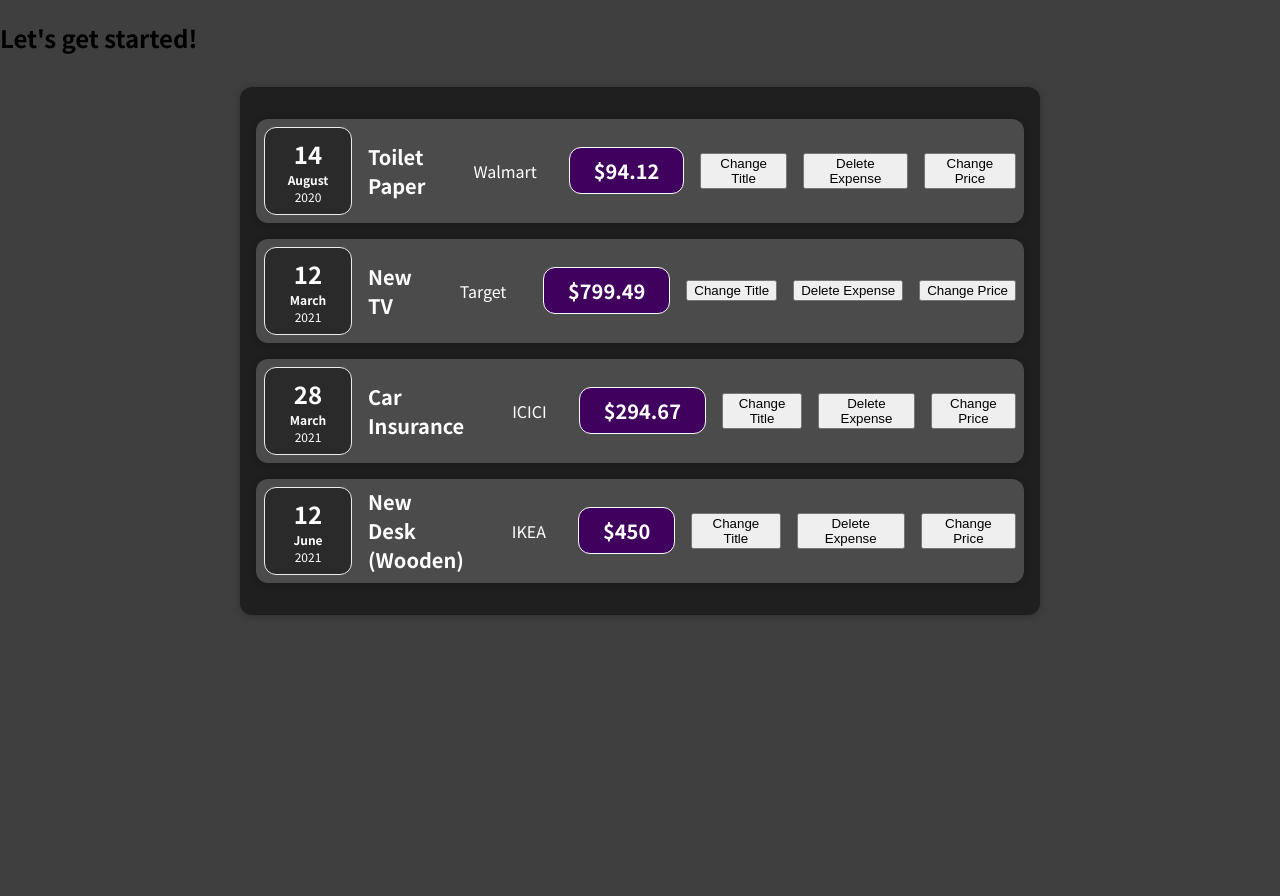
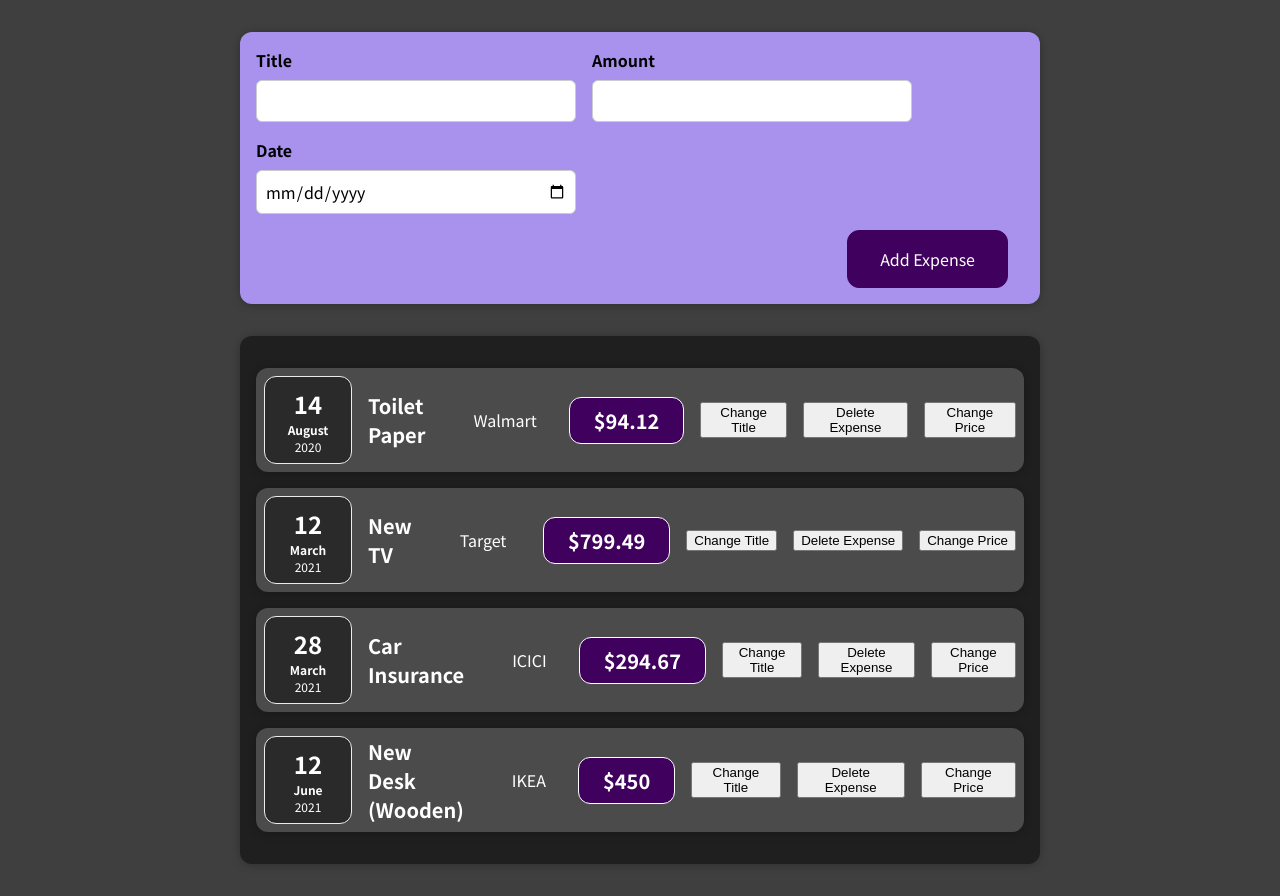
Before and after one commit to Immernachtreich/Frontend-Development, a React (Create React App) app in the folder React-Guide/: page / in a window 1280 px wide. Before the commit the page ends 800 px from the top, so only its background shows below. Built offline with nearby package versions, Linux system fonts and the light colour scheme.

Commit message:
Added an add expense form

```diff
--- a/React-Guide/src/App.js
+++ b/React-Guide/src/App.js
@@ -1,6 +1,10 @@
+// Package Imports
 import React from 'react';
+
+// Component Imports
 import ExpenseItem from './components/Expenses/ExpenseItem';
 import Card from './components/UI/Card';
+import NewExpense from './components/NewExpenses/NewExpense';
 
 const App = () => {
     const expenses = [
@@ -36,7 +40,7 @@
 
     return (
         <div>
-            <h2>Let's get started!</h2>
+            <NewExpense />
             <Card className='expenses'>
                 { expenses.map(e => {
                     return <ExpenseItem
--- /dev/null
+++ b/React-Guide/src/components/NewExpenses/ExpenseForm.css
@@ -0,0 +1,26 @@
+.new-expense__controls {
+    display: flex;
+    flex-wrap: wrap;
+    gap: 1rem;
+    margin-bottom: 1rem;
+    text-align: left;
+}
+
+.new-expense__control label {
+    font-weight: bold;
+    margin-bottom: 0.5rem;
+    display: block;
+}
+
+.new-expense__control input {
+    font: inherit;
+    padding: 0.5rem;
+    border-radius: 6px;
+    border: 1px solid #ccc;
+    width: 20rem;
+    max-width: 100%;
+}
+
+.new-expense__actions {
+    text-align: right;
+}
--- /dev/null
+++ b/React-Guide/src/components/NewExpenses/ExpenseForm.js
@@ -0,0 +1,37 @@
+import './ExpenseForm.css';
+
+const ExpenseForm = () => {
+
+    const inputDetectionHandler = (e) => {
+        console.log(e.target.value)
+    }
+
+    return (
+        <form>
+            <div className='new-expense__controls'>
+
+                <div className='new-expense__control'>
+                    <label> Title </label>
+                    <input type='text' onChange={ inputDetectionHandler } />
+                </div>
+
+                <div className='new-expense__control'>
+                    <label> Amount </label>
+                    <input type='number' min='0.01' step='0.01' onChange={ inputDetectionHandler } />
+                </div>
+
+                <div className='new-expense__control'>
+                    <label> Date </label>
+                    <input type='Date' min='2019-01-01' max='2030-12-31' onChange={ inputDetectionHandler } />
+                </div>
+
+            </div>
+
+            <div className='new-expense__actions'>
+                <button type='Submit'> Add Expense </button>
+            </div>
+        </form>
+    )
+}
+
+export default ExpenseForm;
--- /dev/null
+++ b/React-Guide/src/components/NewExpenses/NewExpense.css
@@ -0,0 +1,38 @@
+.new-expense {
+    background-color: #a892ee;
+    padding: 1rem;
+    margin: 2rem auto;
+    width: 50rem;
+    max-width: 95%;
+    border-radius: 12px;
+    text-align: center;
+    box-shadow: 0 1px 8px rgba(0, 0, 0, 0.25);
+}
+
+.new-expense button {
+    font: inherit;
+    cursor: pointer;
+    padding: 1rem 2rem;
+    border: 1px solid #40005d;
+    background-color: #40005d;
+    color: white;
+    border-radius: 12px;
+    margin-right: 1rem;
+}
+
+.new-expense button:hover,
+.new-expense button:active {
+    background-color: #510674;
+    border-color: #510674;
+}
+
+.new-expense button.alternative {
+    color: #220131;
+    border-color: transparent;
+    background-color: transparent;
+}
+
+.new-expense button.alternative:hover,
+.new-expense button.alternative:active {
+    background-color: #ddb3f8;
+}
--- /dev/null
+++ b/React-Guide/src/components/NewExpenses/NewExpense.js
@@ -0,0 +1,13 @@
+import ExpenseForm from './ExpenseForm';
+
+import './NewExpense.css';
+
+const NewExpense = () => {
+    return (
+        <div className="new-expense">
+            <ExpenseForm />
+        </div>
+    );
+}
+
+export default NewExpense;
```
